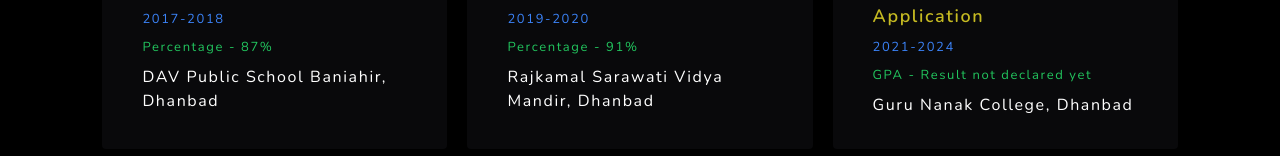
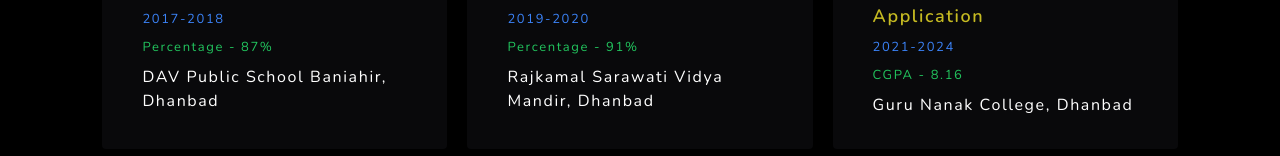
Before and after one commit to mayankkr121001/Portfolio, a React (Vite) app: page / in a window 1280 px wide. Shown: the part 3741-3897 px from the top of the page. Built offline with nearby package versions, Linux system fonts and the light colour scheme; a web font is replaced by a local one.

Commit message:
Result added

```diff
--- a/src/component/Education.jsx
+++ b/src/component/Education.jsx
@@ -23,7 +23,7 @@
     {
         qualification: "Bachelor of Computer Application",
         year: "2021-2024",
-        grade: "GPA - Result not declared yet",
+        grade: "CGPA - 8.16",
         institution: "Guru Nanak College, Dhanbad",
         image: bcaImg
     },
```
Also changed, not shown: 1 other file (tests, documents, lock files or other folders).
